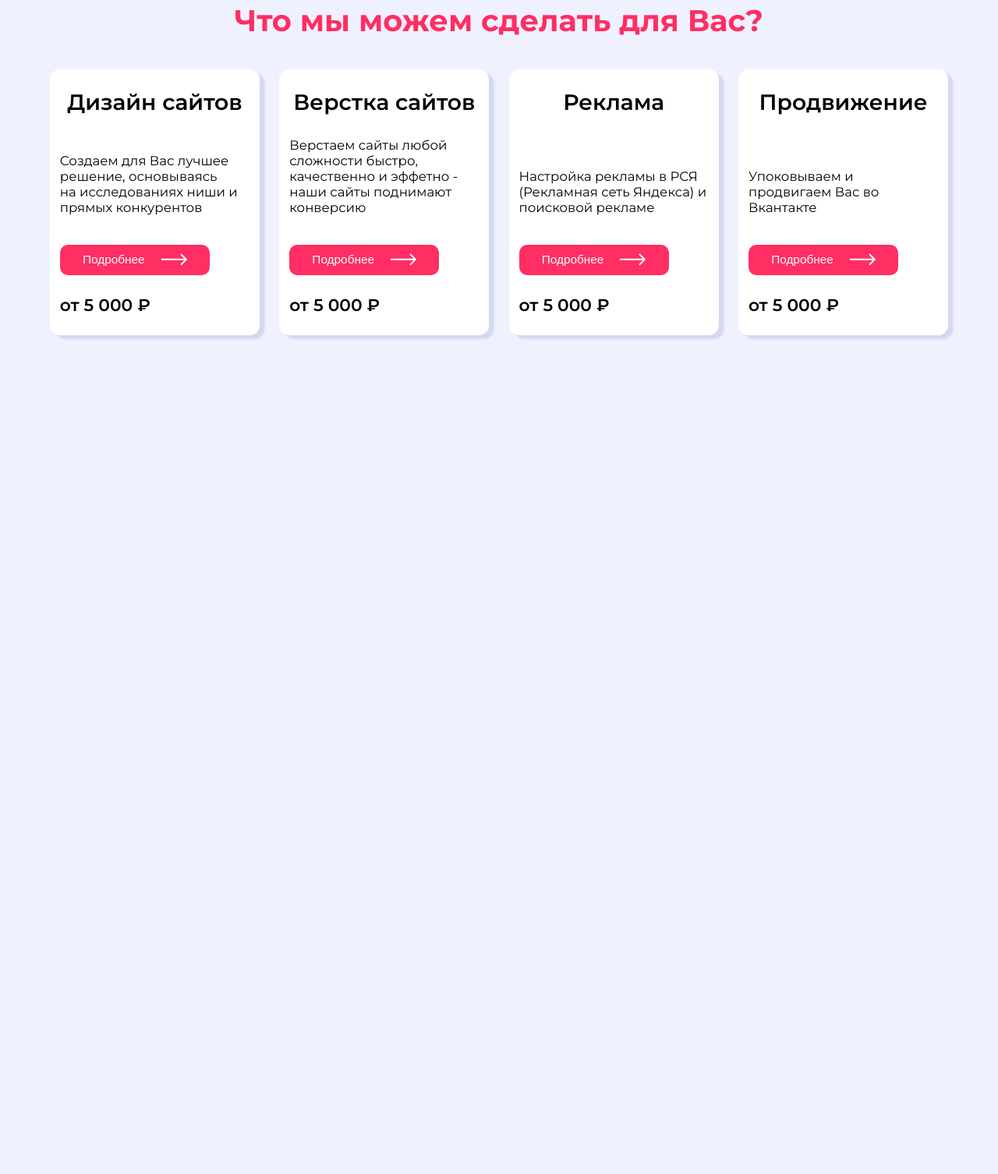
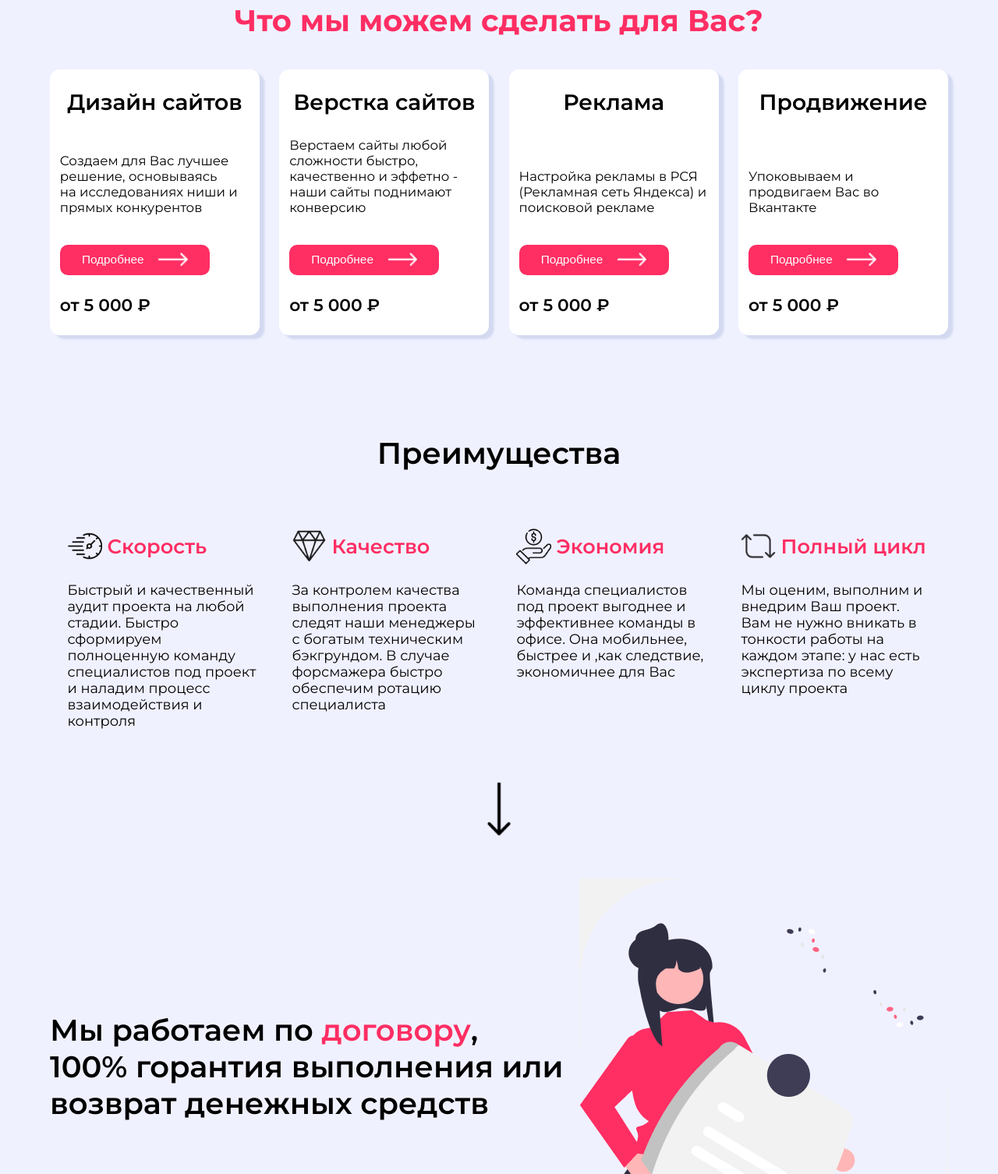
Before and after one commit to Rustam2002/project, a plain HTML site: page index.html in a window 1280 px wide. Shown: the part 1416-2922 px from the top of the page at 78% size. Before the commit the page ends 1910 px from the top, so only its background shows below. Drawn offline with Linux system fonts and the light colour scheme.

Commit message:
feat: initial commit (#4)

```diff
--- a/index.html
+++ b/index.html
@@ -121,6 +121,63 @@
             </div>
         </div>
     </section>
+
+    <div class="preim">
+        <h1>Преимущества</h1>
+        <div class="preim_main_block">
+            <div class="preim_block">
+                <h2><img class="speed" src="img/speed.png" alt="speed">Скорость</h2>
+                <p>Быстрый и качественный
+                    аудит проекта на любой
+                    стадии. Быстро
+                    сформируем полноценную
+                    команду специалистов
+                    под проект и наладим
+                    процесс взаимодействия
+                    и контроля</p>
+                </div>
+                <div class="preim_block">
+                    <h2><img src="img/almaz.png" alt="icon">Качество</h2>
+                    <p>За контролем качества
+                        выполнения проекта
+                        следят наши менеджеры
+                        с богатым техническим
+                        бэкгрундом. В случае
+                        форсмажера быстро
+                        обеспечим ротацию
+                        специалиста</p>
+                </div>
+            <div class="preim_block">
+                <h2><img src="img/econom.png" alt="icon">Экономия</h2>
+                <p>Команда специалистов
+                    под проект выгоднее
+                    и эффективнее команды
+                    в офисе. Она мобильнее,
+                    быстрее и ,как следствие,
+                    экономичнее для Вас </p>
+            </div>
+            <div class="preim_block">
+                <h2><img src="img/cikl.png" alt="icon">Полный цикл</h2>
+                <p>Мы оценим, выполним
+                    и внедрим Ваш проект.
+                    Вам не нужно вникать
+                    в тонкости работы
+                    на каждом этапе: у нас есть
+                    экспертиза по всему циклу
+                    проекта</p>
+            </div>
+        </div>
+        <div class="centr_arrow">
+        <img class="down_arrow" src="img/strelka_down.png" alt="down">
+        </div>
+        <div class="preim_text_main">
+            <h1>Мы работаем по <span>договору</span>, <br>
+                100% горантия выполнения или
+                возврат денежных средств</h1>
+
+                <img src="img/woman.png" alt="woman">
+        </div>
+    </div>
 </body>
 
 </html>
--- a/style.css
+++ b/style.css
@@ -60,7 +60,7 @@ header h1 {
     line-height: 5vw;
 }
 
-header span {
+ span {
     color: #FF2E63;
 }
 
@@ -102,7 +102,7 @@ header span {
 }
 
 
-.team, .do{
+.team, .do, .preim{
     padding:5vw 5vw;
 }
 .team h1, .do h1{
@@ -198,3 +198,66 @@ header span {
     flex-direction: column;
     justify-content: flex-end !important;
 }
+.do img{
+    width: 3vw;
+}
+
+
+
+.preim h1{
+    text-align: center;
+    font-size: 3vw;
+    font-weight: 600;
+    padding-bottom: 5vw;
+}
+.preim h2{
+    color: #FF2E63;
+    font-size: 2vw;
+    font-weight: 600;
+    display: flex;
+    align-items: center;
+    padding-bottom: 2vw;
+    height: 5vw;
+}
+.preim p{
+    font-size: 1.4vw;
+}
+.preim_block img{
+    width: 4vw;
+    padding-right: .5vw;
+}
+.preim_block{
+    width: 22vw;
+    padding: 1vw 1.5vw;
+}
+.preim_main_block{
+    display: flex;
+    justify-content: space-around;
+    align-items: flex-start;
+}
+.centr_arrow{
+    text-align: center;
+    height: 14vw;
+    padding-top: 3vw;
+    animation: translate 4s infinite linear ;
+}
+@keyframes translate{
+    0%{ transform: translate(0, 20%);}
+    50%{ transform: translate(0, 0);}
+    100%{transform: translate(0,20%);}
+}
+.down_arrow{
+    width: 2.4vw;
+    margin: auto;
+}
+.preim_text_main{
+    display: flex;
+    justify-content: space-between;
+    align-items: center;
+}
+.preim_text_main h1{
+    font-weight: 600;
+    font-size: 3vw;
+    text-align: left;
+    width: 52vw;
+}
```
Also changed, not shown: img/almaz.png (added), img/cikl.png (added), img/econom.png (added), img/speed.png (added), img/strelka_down.png (added), img/woman.png (added).
